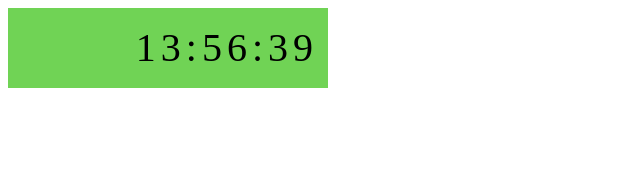
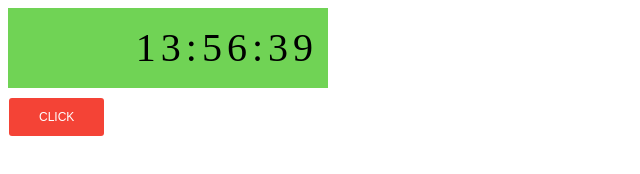
Before and after one commit to HuJian21/learn-rxjs, a website built with webpack: page index.html in a window 1280 px wide. Shown: the whole page, without its empty margins (0-640 px from the left). Built offline with nearby package versions, Linux system fonts and the light colour scheme.

Commit message:
feat(index): update

```diff
--- a/index.html
+++ b/index.html
@@ -9,6 +9,6 @@
 </head>
 <body>
     <div class="ez-led" id="clock">00:00:00</div>
-    <!--<button></button>-->
+    <button>Click</button>
 </body>
 </html>
--- a/src/index.css
+++ b/src/index.css
@@ -9,3 +9,26 @@
   padding : 10px;
   letter-spacing:5px;
 }
+button {
+    outline: none;
+    cursor: pointer;
+    background-color: #f44336;
+    color: white;
+    border: none;
+    border-radius: 3px;
+    position: relative;
+    padding: 12px 30px;
+    margin: 10px 1px;
+
+    font-size: 12px;
+    font-weight: 400;
+    text-transform: uppercase;
+    letter-spacing: 0;
+
+    will-change: box-shadow, transform;
+    transition: box-shadow 0.2s cubic-bezier(0.4, 0, 1, 1), background-color 0.2s cubic-bezier(0.4, 0, 0.2, 1),
+}
+
+button:hover {
+  box-shadow: 0 2px 2px 0 rgba(244, 67, 54, 0.14), 0 3px 1px -2px rgba(244, 67, 54, 0.2), 0 1px 5px 0 rgba(244, 67, 54, 0.12);
+}
--- a/src/index.ts
+++ b/src/index.ts
@@ -1,24 +1,38 @@
 import * as Rx from 'rxjs';
 
 window.onload = () => {
+    // 获取clock
     const elClock = document.getElementById("clock");
+    // 获取当前时间
     const getTime =  function(){
         const _ = ['00','01','02','03','04','05','06','07','08','09'],  //补零
             d = new Date(), h = d.getHours(),m = d.getMinutes(),s = d.getSeconds();
     	return [_[h]||h,_[m]||m,_[s]||s].join(":");
     };
-    let trickSteam = Rx.Observable.create(observer => {
+    // 创建一个名为trickSteam的Observable
+    const trickSteam = Rx.Observable.create(observer => {
         setInterval(() => {
             observer.next(getTime());
         }, 1000);
     })
 
-    let uiRefresher = {
+    // 这是trickSteam的Observer
+    const uiRefresher = {
         next: (data: string) => {
             elClock.textContent = data
         },
         error: err => console.log(err),
         completed: () => console.log('Observer got a complete notification')
     }
+    // 订阅
     trickSteam.subscribe(uiRefresher);
+
+
+    // 从事件中创建Observable（Pure，no side effect）
+    const button = document.querySelector('button');
+    Rx.Observable.fromEvent(button, 'click')
+    .throttleTime(1000)
+    .mapTo(1)
+    .scan(count => count + 1, 0)
+    .subscribe(count => console.log(`Clicked ${count} times`));
 }
```
